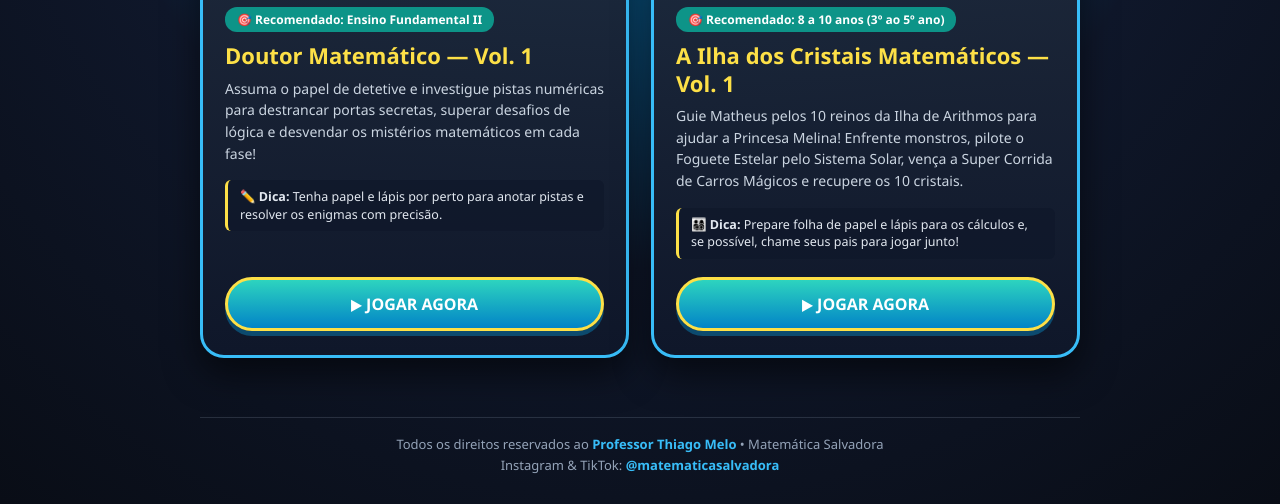
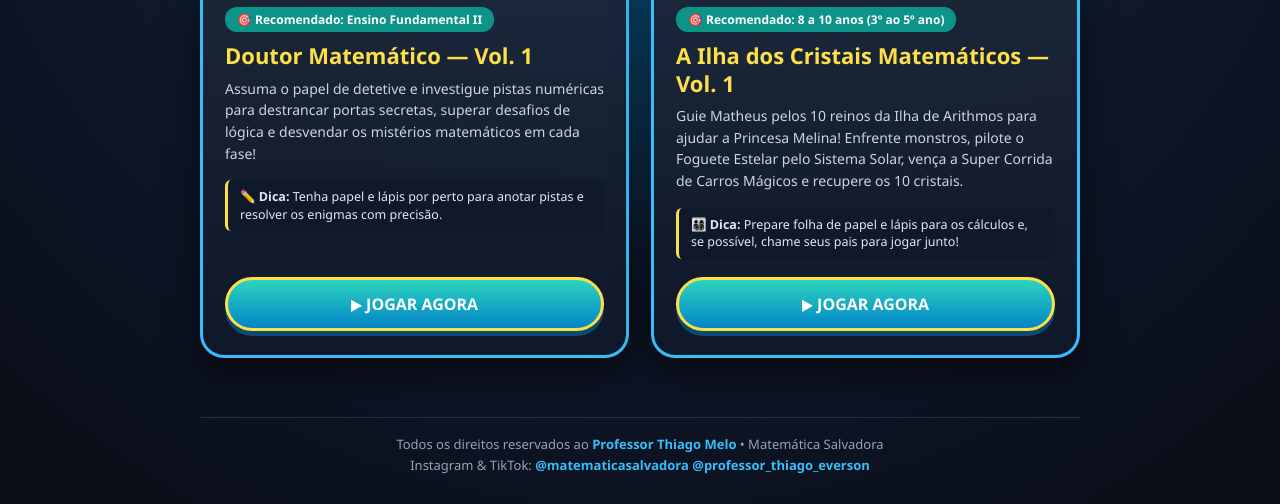
Before and after one commit to professorthiagomelo/Jogos-Matem-tica-Salvadora, a plain HTML site: page index.html in a window 1280 px wide. Shown: the part 296-800 px from the top of the page. Drawn offline with Linux system fonts and the light colour scheme.

Commit message:
Update index.html

```diff
--- a/index.html
+++ b/index.html
@@ -159,7 +159,7 @@
   </header>
 
   <main class="games-grid">
-    <!-- JOGO 1: DOUTOR MATEMÁTICO -->
+    <!-- JOGO 1: DETETIVE MATEMÁTICO -->
     <article class="game-card">
       <div>
         <div class="card-icon">🕵️‍♂️🔍🗝️</div>
@@ -194,7 +194,7 @@
 
   <footer>
     Todos os direitos reservados ao <strong>Professor Thiago Melo</strong> • Matemática Salvadora<br />
-    Instagram & TikTok: <strong>@matematicasalvadora</strong>
+    Instagram & TikTok: <strong>@matematicasalvadora @professor_thiago_everson</strong>
   </footer>
 
 </body>
```
